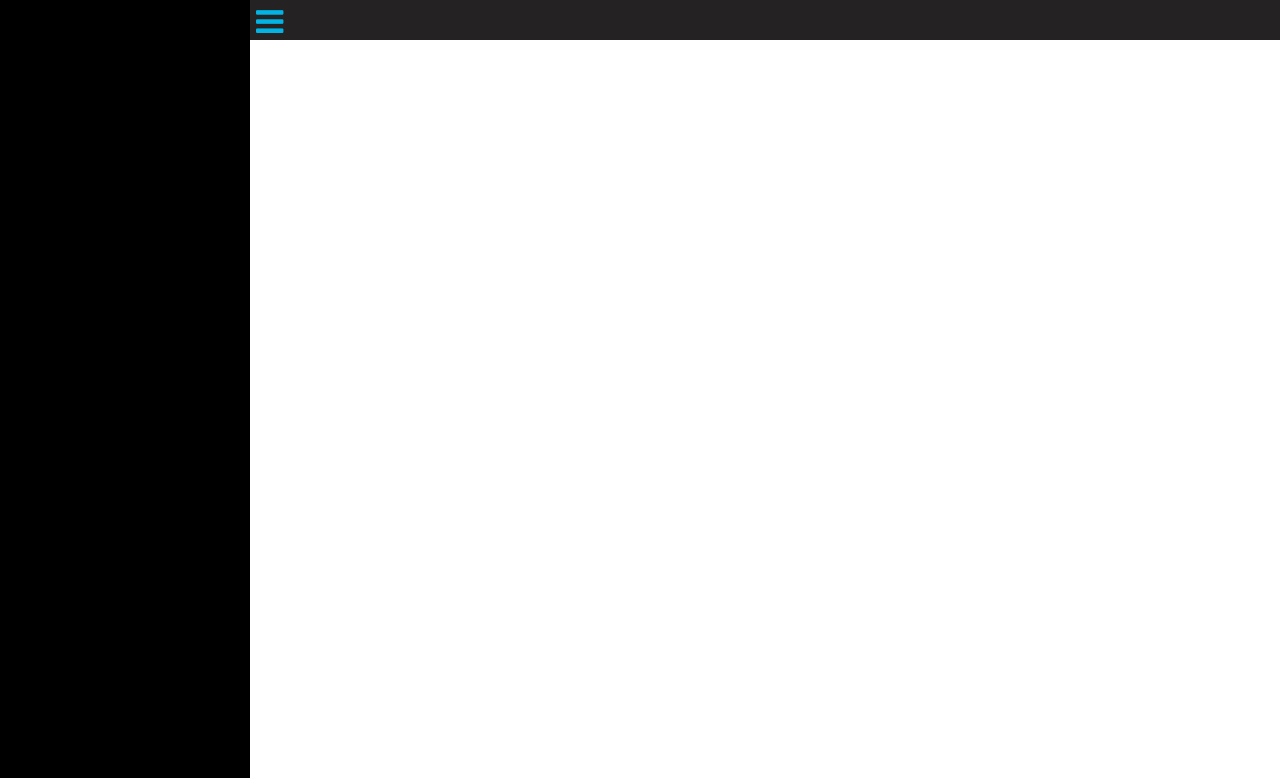
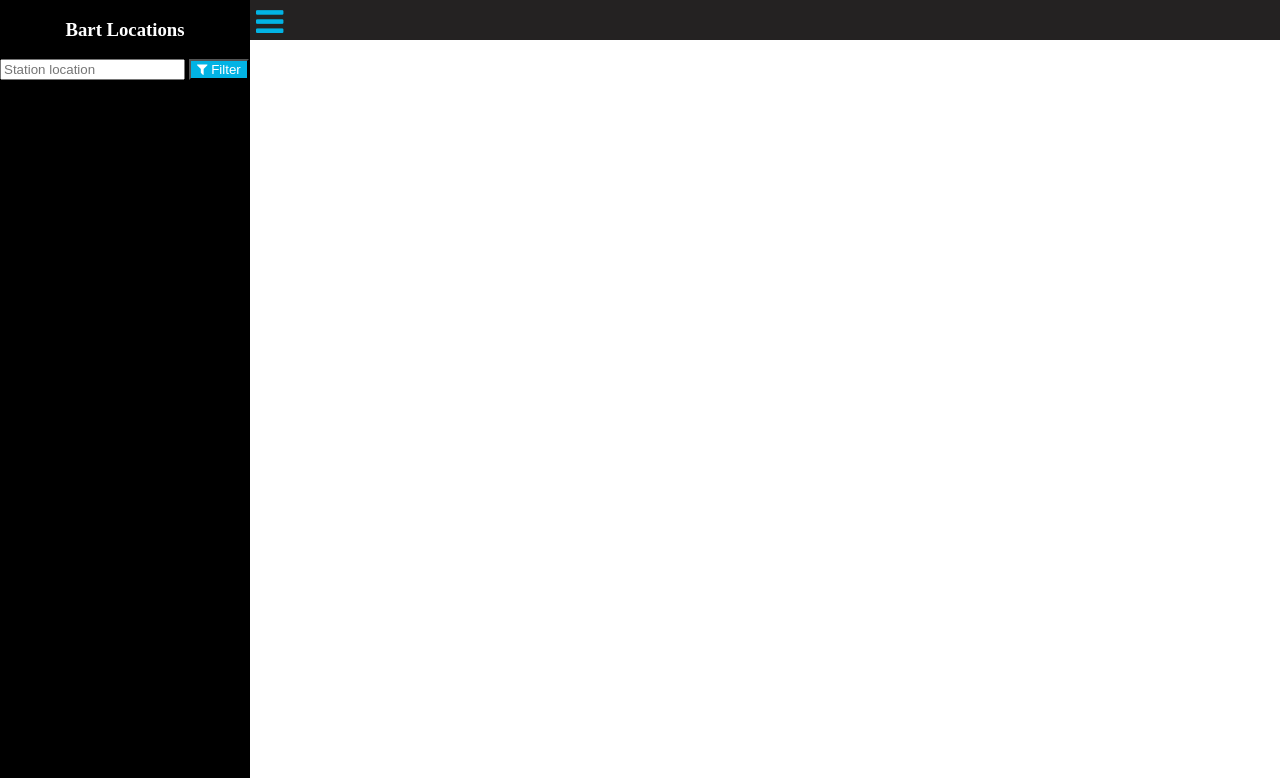
Before and after one commit to Harish247/neighborhood-map, a plain HTML site: page index.html in a window 1280 px wide. Shown: the top 778 px of the page. Drawn offline with Linux system fonts and the light colour scheme; some packages are replaced by stand-ins of ours.

Commit message:
adding menu
* adding menu bar and hide/show feature

```diff
--- a/css/app.css
+++ b/css/app.css
@@ -21,3 +21,13 @@
     margin-left: 6px;
     color: #02b3e4;
 }
+.locations {
+    color: white;
+    text-align: center;
+}
+.filter-section {
+}
+.filter-button {
+    color: white;
+    background: #02b3e4;
+}
--- a/index.html
+++ b/index.html
@@ -7,7 +7,16 @@
         <link rel="stylesheet" href="https://cdnjs.cloudflare.com/ajax/libs/font-awesome/4.7.0/css/font-awesome.min.css">
     </head>
     <body>
-        <div id="menu-bar"></div>
+        <div id="menu-bar">
+            <h3 class="locations">Bart Locations</h3>
+            <div class="filter-section">
+                <input type="text" id="search-box" placeholder="Station location">
+                <button class="filter-button">
+                    <i class="fa fa-filter"></i>
+                    Filter
+                </button>
+            </div>
+        </div>
         <div id="head-bar">
             <i class="fa fa-bars fa-2x" data-bind="click: showHideMenu"></i>
         </div>
--- a/js/app.js
+++ b/js/app.js
@@ -8,7 +8,6 @@
 let viewModal = {
     showHideMenu : function(){
         let menu = document.getElementById('menu-bar');
-        console.log(menu);
         if(menu.style.display === 'none'){
             menu.style.display = 'block';
         }else{
```
